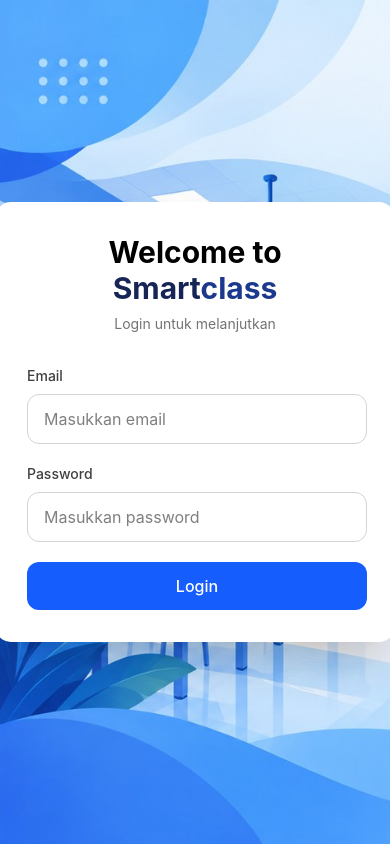
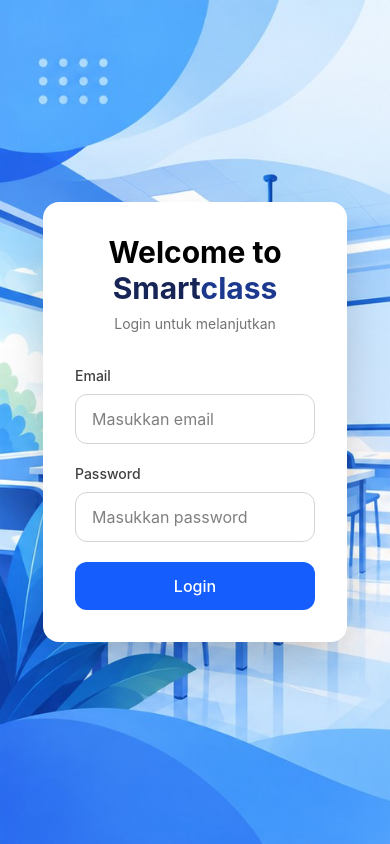
Before and after one commit to curteinnn/classroom-booking, a React app in the folder frontend/: page / in a window 390 px wide. Built offline with nearby package versions, Linux system fonts and the light colour scheme; the HTML template or start-up script is replaced by a standard one.

Commit message:
login-responsive

```diff
--- a/frontend/src/pages/Login.jsx
+++ b/frontend/src/pages/Login.jsx
@@ -73,7 +73,7 @@
       className="min-h-screen flex items-center justify-center px-6 bg-cover"
       style={{ backgroundImage: `url(${background})` }}
     >
-      <div className="login-card relative w-100 rounded-2xl bg-white p-8 shadow-2xl md:w-150">
+      <div className="login-card relative w-80 rounded-2xl bg-white p-8 m-10 shadow-2xl md:w-150">
         <img
           src={objek1}
           alt=""
@@ -100,7 +100,7 @@
 
         <form
           onSubmit={handleLogin}
-          className="login-form w-85 space-y-5 md:w-80"
+          className="login-form w-60 space-y-5 md:w-80"
         >
           <div className="">
             <label
```
